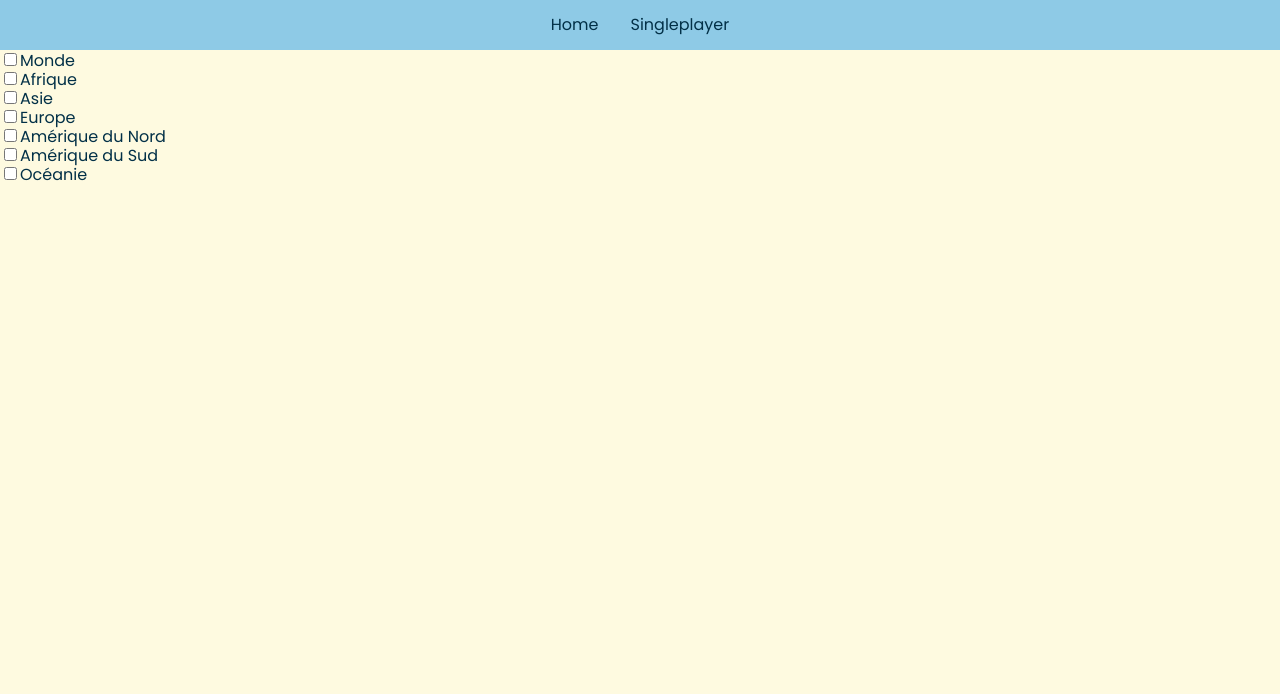
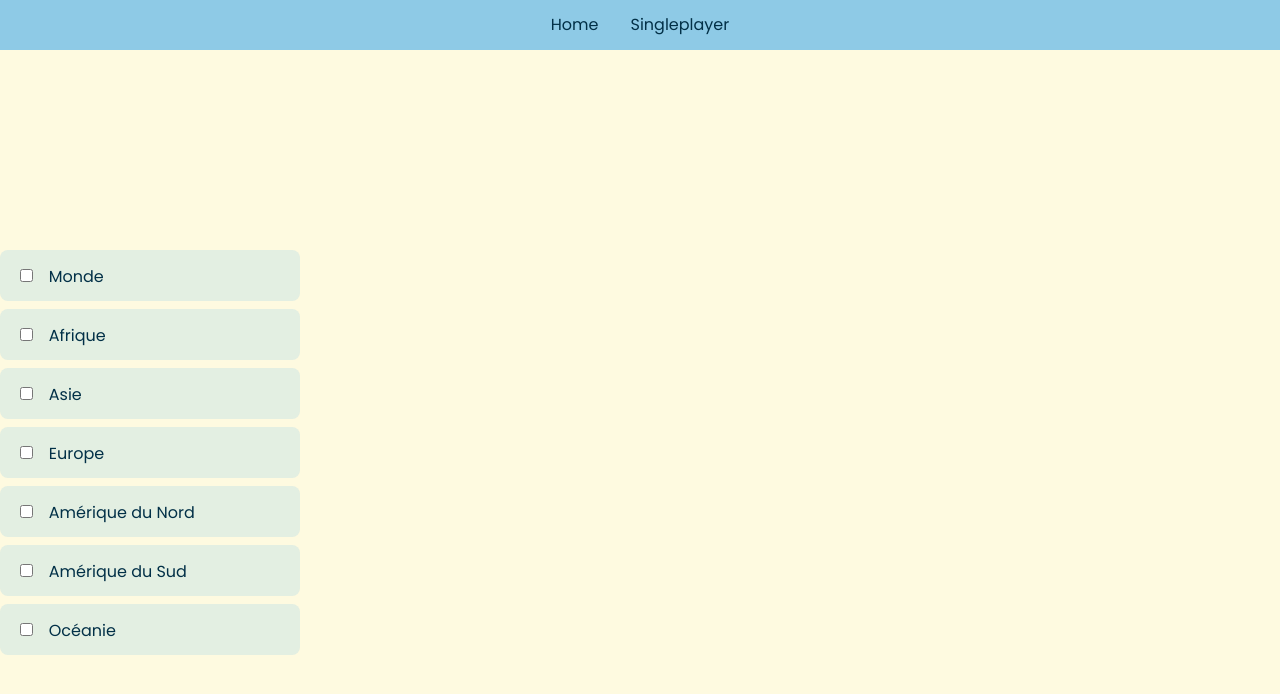
Before and after one commit to rqphy/geo_quizz, a React (Vite) app: page /singleplayer in a window 1280 px wide. Shown: the top 694 px of the page. Built offline with nearby package versions, Linux system fonts and the light colour scheme.

Commit message:
:lipstick: add lobbyform style

```diff
--- a/src/components/LobbyForm/CheckInput.tsx
+++ b/src/components/LobbyForm/CheckInput.tsx
@@ -12,14 +12,15 @@ export default function CheckInput({
 	onChange,
 }: ICheckInput) {
 	return (
-		<div>
+		<label className="lobbyform__option">
 			<input
 				type="checkbox"
 				id={slug}
 				checked={checked}
 				onChange={onChange}
 			/>
-			<label htmlFor={slug}>{label}</label>
-		</div>
+			<div className="option__background"></div>
+			<span>{label}</span>
+		</label>
 	)
 }
--- a/src/components/LobbyForm/LobbyForm.tsx
+++ b/src/components/LobbyForm/LobbyForm.tsx
@@ -35,16 +35,18 @@ export default function LobbyForm() {
 	}
 
 	return (
-		<form>
-			<div className="checkall">
+		<form className="lobbyform">
+			<label className="lobbyform__option lobbyform--checkall">
 				<input
 					type="checkbox"
 					id="checkall"
 					checked={checkAll}
 					onChange={handleCheckAll}
 				/>
-				<label htmlFor="checkall">Monde</label>
-			</div>
+				<div className="option__background"></div>
+
+				<span>Monde</span>
+			</label>
 			{items.map((item) => (
 				<CheckInput
 					key={item.slug}
--- a/src/components/LobbyForm/lobbyform.scss
+++ b/src/components/LobbyForm/lobbyform.scss
@@ -0,0 +1,34 @@
+.lobbyform {
+	margin-top: 200px;
+	width: 300px;
+	display: flex;
+	flex-direction: column;
+	gap: 0.5rem;
+
+	&__option {
+		position: relative;
+		width: 100%;
+		padding: 1rem 1rem;
+		cursor: pointer;
+		user-select: none;
+
+		span {
+			margin-left: 0.8rem;
+		}
+
+		.option__background {
+			position: absolute;
+			top: 0;
+			left: 0;
+			height: 100%;
+			width: 100%;
+			border-radius: 0.5rem;
+			background-color: var(--color-tertiary-40);
+			z-index: -1;
+		}
+
+		input[type="checkbox"]:checked + .option__background {
+			background-color: var(--color-tertiary);
+		}
+	}
+}
```
